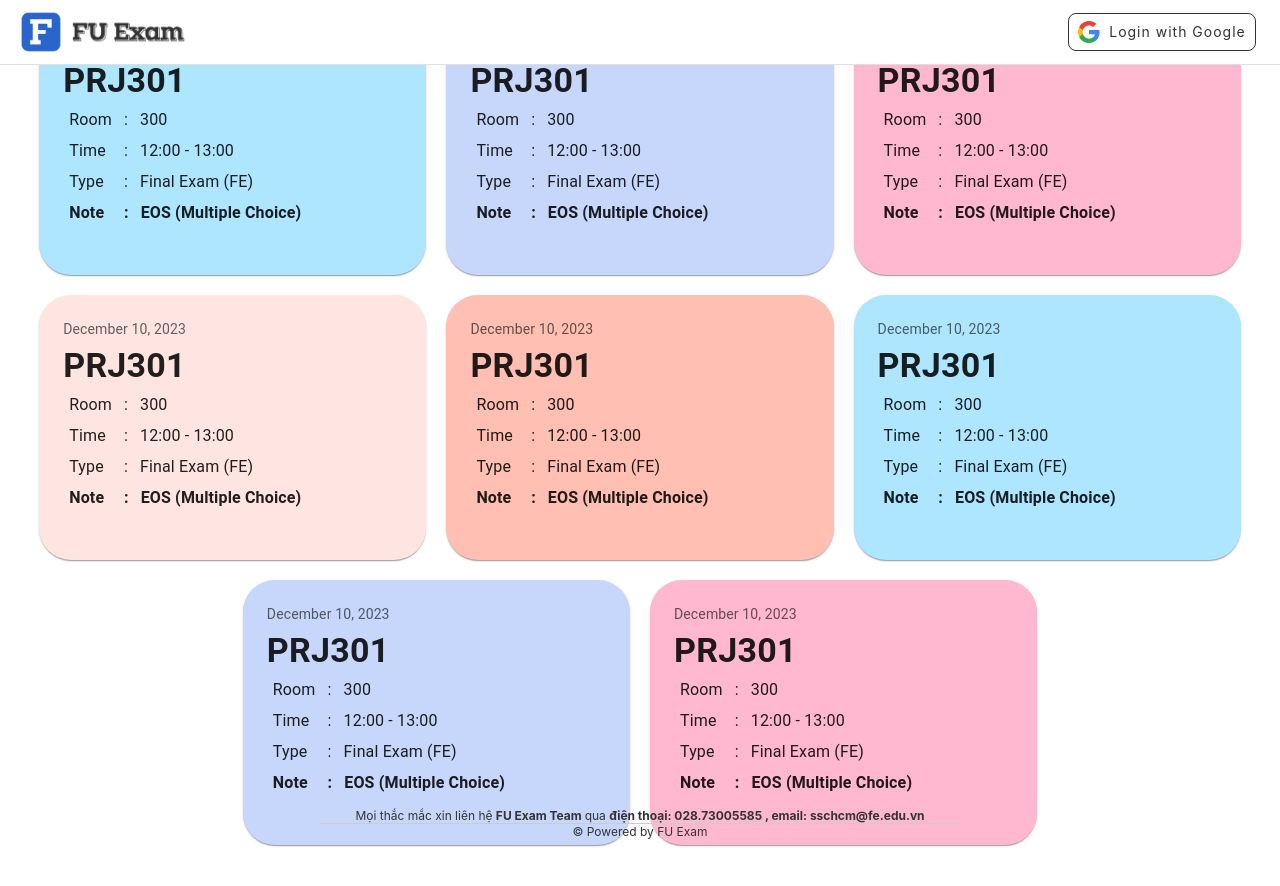
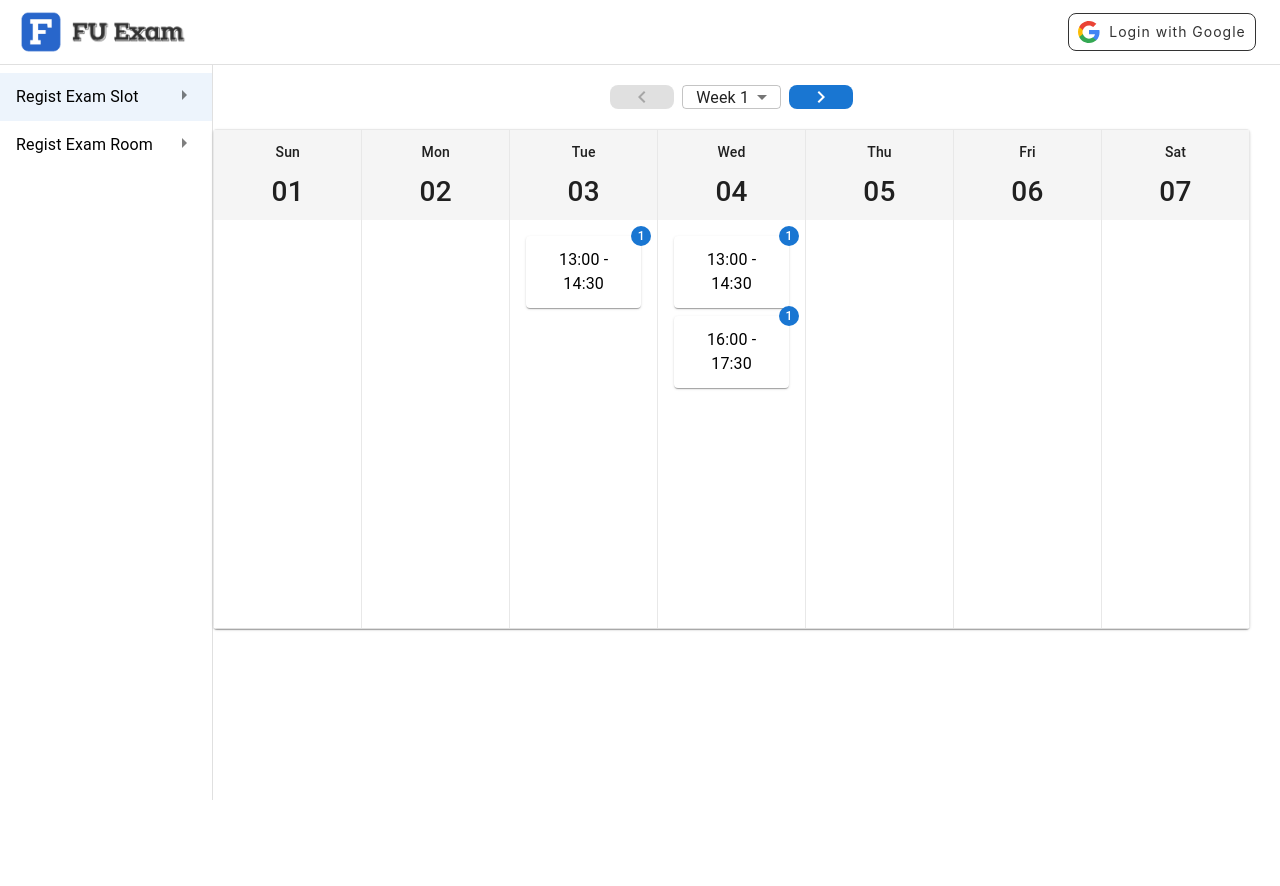
Before and after one commit to ngogiahuan/FU-Exam-Schedule, a React (Create React App) app in the folder fuexamschedule/: page /student in a window 1280 px wide. Shown: the top 886 px of the page. After the commit the page ends 800 px from the top, so only its background shows below. Built offline with nearby package versions, Linux system fonts and the light colour scheme.

Commit message:
add badge, edit week button

```diff
--- a/fuexamschedule/src/App.js
+++ b/fuexamschedule/src/App.js
@@ -3,7 +3,6 @@ import "./App.css";
 import Navbar from "./component/Navbar/Navbar";
 import Welcome from "./component/Welcome/Welcome";
 import Student from "./component/Student/Student";
-import Footer from "./component/Footer/Footer";
 
 function App() {
   const userProfile = JSON.parse(sessionStorage.getItem("userProfile"));
@@ -15,7 +14,6 @@ function App() {
         <Route path="/" element={<Welcome />} />
         <Route path="/student" element={<Student />} />
       </Routes>
-      <Footer />
     </div>
   );
 }
--- a/fuexamschedule/src/component/Calander/CalendarTest.css
+++ b/fuexamschedule/src/component/Calander/Calendar.css
@@ -5,11 +5,11 @@
     table-layout: fixed;
     margin: 0;
     padding: 0;
-    min-height: 50vh;
+    min-height: 500px;
     border: 1px solid #e8e8e8;
     background-color: #fff;
     border-radius: 2px;
-    box-shadow: 0 1px 3px rgba(0,0,0,.05);
+    box-shadow: 0 1px 3px rgba(0, 0, 0, .05);
     font-size: 14px;
     line-height: 1.42857143;
     color: #666;
@@ -25,8 +25,8 @@
     -moz-user-select: none;
     -ms-user-select: none;
     user-select: none
+}
 
-}
 /*
 .calendar-table .calendar-row {
     width: 100px;
@@ -37,11 +37,17 @@
     display: flex;
     justify-content: center;
     margin-bottom: 20px;
-    gap: 20px;
+    gap: 8px;
+    height: 24px;
 }
 
 .calendar-btn-pre-next button {
     border-radius: 8px;
+    box-shadow: none;
+}
+
+.calendar-btn-pre-next button:hover {
+    box-shadow: none;
 }
 
 .calendar-table-head {
@@ -50,7 +56,8 @@
     font-size: 14px;
     padding: 10px;
 }
-.calendar-table-head .calendar-table-row  th{
+
+.calendar-table-head .calendar-table-row th {
     text-align: center;
     font-weight: 500;
 }
@@ -60,16 +67,19 @@
     font-size: 14px;
     padding: 10px 0 0 0;
 }
+
 .calendar-table .calendar-table-head .calendar-table-row:last-child th {
     border-bottom: 0;
     font-size: 28px;
 }
+
 .calendar-table .calendar-table-head .calendar-table-row:last-child th:hover {
     display: inline-block;
     border-radius: 50%;
     background-color: #2866cb42;
 }
 
-.calendar-table-row th, td {
+.calendar-table-row th,
+td {
     border-right: 1px solid #e8e8e8;
 }
--- a/fuexamschedule/src/component/Calander/CalendarTest.js
+++ b/fuexamschedule/src/component/Calander/Calendar.js
@@ -1,11 +1,21 @@
-import React, { useState, useEffect } from 'react';
-import CardSelectExaminer from '../CardSchedule/CardSchedule';
-import ListOfExamSlot from '../CardSchedule/ListOfExamSlot';
-import { Button, Table, TableBody, TableCell, TableContainer, TableHead, TableRow, Paper, Select, MenuItem } from '@mui/material';
-import './CalendarTest.css';
-import ChevronRightIcon from '@mui/icons-material/ChevronRight';
-import ChevronLeftIcon from '@mui/icons-material/ChevronLeft';
-
+import React, { useState, useEffect } from "react";
+import CardSelectExaminer from "../CardSchedule/CardSchedule";
+import ListOfExamSlot from "../CardSchedule/ListOfExamSlot";
+import {
+  Button,
+  Table,
+  TableBody,
+  TableCell,
+  TableContainer,
+  TableHead,
+  TableRow,
+  Paper,
+  Select,
+  MenuItem,
+} from "@mui/material";
+import "./Calendar.css";
+import ChevronRightIcon from "@mui/icons-material/ChevronRight";
+import ChevronLeftIcon from "@mui/icons-material/ChevronLeft";
 
 const TableCalendar = ({ year, month }) => {
   const [notes, setNotes] = useState({});
@@ -26,20 +36,22 @@ const TableCalendar = ({ year, month }) => {
   const startDay = currentWeek * 7 - startingDay + 1;
   const endDay = startDay + 6;
 
-
   const handleNoteChange = (date, newNote) => {
     setNotes((prevNotes) => ({
       ...prevNotes,
-      [date.toISOString().split('T')[0]]: newNote,
+      [date.toISOString().split("T")[0]]: newNote,
     }));
   };
 
   // Create an array of week options
-  const weekOptions = Array.from({ length: totalWeeks }, (_, weekIndex) => `Week ${weekIndex + 1}`);
+  const weekOptions = Array.from(
+    { length: totalWeeks },
+    (_, weekIndex) => `Week ${weekIndex + 1}`
+  );
 
   return (
-    <div style={{ margin: '100px auto', width: '70%' }}>
-      <div className='calendar-btn-pre-next' >
+    <div style={{ margin: "20px auto", padding: "0px 30px 0px 0px" }}>
+      <div className="calendar-btn-pre-next">
         <Button
           onClick={() => setSelectedWeek(selectedWeek - 1)}
           disabled={selectedWeek === 0}
@@ -52,7 +64,9 @@ const TableCalendar = ({ year, month }) => {
           onChange={(event) => setSelectedWeek(event.target.value)}
         >
           {weekOptions.map((weekOption, index) => (
-            <MenuItem key={index} value={index}>{weekOption}</MenuItem>
+            <MenuItem key={index} value={index}>
+              {weekOption}
+            </MenuItem>
           ))}
         </Select>
         <Button
@@ -64,9 +78,9 @@ const TableCalendar = ({ year, month }) => {
         </Button>
       </div>
       <TableContainer component={Paper}>
-        <Table className='calendar-table'>
-          <TableHead className='calendar-table-head'>
-            <TableRow className='calendar-table-row'>
+        <Table className="calendar-table">
+          <TableHead className="calendar-table-head">
+            <TableRow className="calendar-table-row">
               <TableCell>Sun</TableCell>
               <TableCell>Mon</TableCell>
               <TableCell>Tue</TableCell>
@@ -75,32 +89,37 @@ const TableCalendar = ({ year, month }) => {
               <TableCell>Fri</TableCell>
               <TableCell>Sat</TableCell>
             </TableRow>
-            <TableRow className='calendar-table-row'>
+            <TableRow className="calendar-table-row">
               {Array.from({ length: 7 }, (_, dayIndex) => (
                 <TableCell key={dayIndex}>
-                {startDay + dayIndex > 0 && startDay + dayIndex <= totalDays
-                  ? (startDay + dayIndex).toString().padStart(2, '0')
-                  : ''}
-              </TableCell>
+                  {startDay + dayIndex > 0 && startDay + dayIndex <= totalDays
+                    ? (startDay + dayIndex).toString().padStart(2, "0")
+                    : ""}
+                </TableCell>
               ))}
             </TableRow>
           </TableHead>
           <TableBody>
-            <TableRow style={{verticalAlign: 'top'}} className='calendar-table-row'>
+            <TableRow
+              style={{ verticalAlign: "top" }}
+              className="calendar-table-row"
+            >
               {Array.from({ length: 7 }, (_, dayIndex) => {
                 const dayNumber = startDay + dayIndex;
                 const date = new Date(year, month, dayNumber + 1);
-                const note = notes[date.toISOString().split('T')[0]];
+                const note = notes[date.toISOString().split("T")[0]];
 
                 const matchingSlot = ListOfExamSlot.find(
-                  (slot) => slot.date === date.toISOString().split('T')[0].replace(/-/g, '/')
+                  (slot) =>
+                    slot.date ===
+                    date.toISOString().split("T")[0].replace(/-/g, "/")
                 );
 
                 return (
                   <TableCell key={dayIndex}>
-                      {dayNumber > 0 && dayNumber <= totalDays && matchingSlot && (
-                        <CardSelectExaminer date={date} />
-                      )}
+                    {dayNumber > 0 &&
+                      dayNumber <= totalDays &&
+                      matchingSlot && <CardSelectExaminer date={date} />}
                   </TableCell>
                 );
               })}
--- a/fuexamschedule/src/component/CardSchedule/CardSchedule.js
+++ b/fuexamschedule/src/component/CardSchedule/CardSchedule.js
@@ -1,25 +1,26 @@
-import React, { useState } from 'react';
-import Card from '@mui/material/Card';
-import Typography from '@mui/material/Typography';
-import Modal from '@mui/material/Modal';
-import Box from '@mui/material/Box';
-import Button from '@mui/material/Button';
-import ListOfExamSlot from '../CardSchedule/ListOfExamSlot';
-import './CardSchedule.css';
-import Chip from '@mui/material/Chip';
-import Divider from '@mui/material/Divider';
+import React, { useState } from "react";
+import Card from "@mui/material/Card";
+import Typography from "@mui/material/Typography";
+import Modal from "@mui/material/Modal";
+import Box from "@mui/material/Box";
+import Button from "@mui/material/Button";
+import ListOfExamSlot from "../CardSchedule/ListOfExamSlot";
+import "./CardSchedule.css";
+import Chip from "@mui/material/Chip";
+import Divider from "@mui/material/Divider";
+import { Badge } from "@mui/material";
 
 export default function CardSelectExaminer({ date }) {
   // Function to get the day of the week from a date string
   const getDayOfWeek = (dateString) => {
-    const options = { weekday: 'long' };
+    const options = { weekday: "long" };
     const date = new Date(dateString);
-    return date.toLocaleDateString('en-US', options);
+    return date.toLocaleDateString("en-US", options);
   };
 
   // Filter the ListOfExamSlot to get the slots that match the provided date
   const matchingSlots = ListOfExamSlot.filter(
-    (slot) => slot.date === date.toISOString().split('T')[0].replace(/-/g, '/')
+    (slot) => slot.date === date.toISOString().split("T")[0].replace(/-/g, "/")
   );
 
   // State to manage the modal visibility
@@ -40,60 +41,71 @@ export default function CardSelectExaminer({ date }) {
 
   // Function to format the date as DD/MM/YYYY
   const formatDate = (dateString) => {
-    const dateParts = dateString.split('/');
+    const dateParts = dateString.split("/");
     return `${dateParts[2]}/${dateParts[1]}/${dateParts[0]}`;
   };
 
   return (
     <div>
       {matchingSlots.map((slot, index) => (
-        <Card
-          className='card-schedule'
-          key={index}
-          onClick={() => handleOpenModal(slot)} // Open the modal when the card is clicked
-        >
-          <Typography className='card-schedule-text'>{slot.time}</Typography>
-        </Card>
+        <Badge badgeContent={slot.quantity} color="primary">
+          <Card
+            className="card-schedule"
+            key={index}
+            onClick={() => handleOpenModal(slot)} // Open the modal when the card is clicked
+          >
+            <Typography className="card-schedule-text">{slot.time}</Typography>
+          </Card>
+        </Badge>
       ))}
 
       {/* Modal */}
       <Modal
         open={modalOpen}
         onClose={handleCloseModal}
-        aria-labelledby='modal-title'
-        aria-describedby='modal-description'
+        aria-labelledby="modal-title"
+        aria-describedby="modal-description"
       >
         <Box
           sx={{
-            position: 'absolute',
-            top: '50%',
-            left: '50%',
-            transform: 'translate(-50%, -50%)',
+            position: "absolute",
+            top: "50%",
+            left: "50%",
+            transform: "translate(-50%, -50%)",
             width: 400,
-            bgcolor: 'background.paper',
-            border: '1px solid #2268cb',
+            bgcolor: "background.paper",
+            border: "1px solid #2268cb",
             boxShadow: 24,
             p: 3,
-            borderRadius: '8px',
+            borderRadius: "8px",
           }}
         >
           {selectedSlot && (
             <>
-              {/* <Typography id='modal-title' variant='h4' component='h2' align='center' fontWeight='bold' mb='8px' color="#1565c0">
-                Register Exam
-              </Typography> */}
-              <Typography id='modal-title' variant='h6' component='h2' align='center' mb='8px'>
-                {getDayOfWeek(selectedSlot.date)}, {formatDate(selectedSlot.date)}
+              <Typography
+                id="modal-title"
+                variant="h6"
+                component="h2"
+                align="center"
+                mb="8px"
+              >
+                {getDayOfWeek(selectedSlot.date)},{" "}
+                {formatDate(selectedSlot.date)}
               </Typography>
-              <Typography id='modal-title' variant='body1' component='h2'>
-                Time <Chip label= {selectedSlot.time} />
+              <Typography id="modal-title" variant="body1" component="h2">
+                Time <Chip label={selectedSlot.time} />
               </Typography>
-              <Typography id='modal-title' variant='body1' component='h2'>
+              <Typography id="modal-title" variant="body1" component="h2">
                 Slot remind: {selectedSlot.quantity}
               </Typography>
 
-              <Divider sx={{marginTop: '8px', marginBottom: '8px'}} />
-              <Button variant="contained" color="primary" sx={{marginTop: '8px'}} onClick={handleCloseModal}>
+              <Divider sx={{ marginTop: "8px", marginBottom: "8px" }} />
+              <Button
+                variant="contained"
+                color="primary"
+                sx={{ marginTop: "8px" }}
+                onClick={handleCloseModal}
+              >
                 Register
               </Button>
             </>
--- a/fuexamschedule/src/component/Examiner/Examiner.js
+++ b/fuexamschedule/src/component/Examiner/Examiner.js
@@ -1,11 +1,10 @@
-import React from 'react'
+import React from "react";
 
-import './Examiner.css'
+import "./Examiner.css";
+import Sidebar from "../SideBar/SideBar";
+
+const examinerFeatures = ["Regist Exam Slot", "Regist Exam Room"];
 
 export default function Examiner() {
-  return (
-    <div className='container'>
-
-    </div>
-  )
+  return <Sidebar features={examinerFeatures} />;
 }
--- a/fuexamschedule/src/component/SideBar/SideBar.js
+++ b/fuexamschedule/src/component/SideBar/SideBar.js
@@ -4,6 +4,7 @@ import { List, ListItem, ListItemText } from "@mui/material";
 import "./SideBar.css";
 import ArrowRightIcon from "@mui/icons-material/ArrowRight";
 import Student from "../Student/Student";
+import TableCalendar from "../Calander/Calendar";
 
 export default function Sidebar({ features }) {
   const [selectedFeature, setSelectedFeature] = useState(0);
@@ -11,6 +12,10 @@ export default function Sidebar({ features }) {
   const handleFeatureClick = (index) => {
     setSelectedFeature(index);
   };
+
+  const currentDate = new Date();
+  const currentYear = currentDate.getFullYear();
+  const month = 9;
 
   return (
     <Container className="container">
@@ -48,7 +53,7 @@ export default function Sidebar({ features }) {
         {/* Second Item */}
         <Grid item xs={12} md={10} className="content-container">
           {/* Content based on the selectedFeature */}
-          <Student />
+          <TableCalendar year={currentYear} month={month} />
           {/* Add your content here */}
         </Grid>
       </Grid>
--- a/fuexamschedule/src/component/Student/Student.js
+++ b/fuexamschedule/src/component/Student/Student.js
@@ -1,7 +1,13 @@
 import React from "react";
 import "./Student.css";
 import StuExamCard from "../StudentCard/StuExamCard";
+import AdminSidebar from "../SideBar/AdminSidebar";
+import Examiner from "../Examiner/Examiner";
 
 export default function Student() {
-  return <StuExamCard />;
+  return (
+    <>
+      <Examiner />
+    </>
+  );
 }
```
